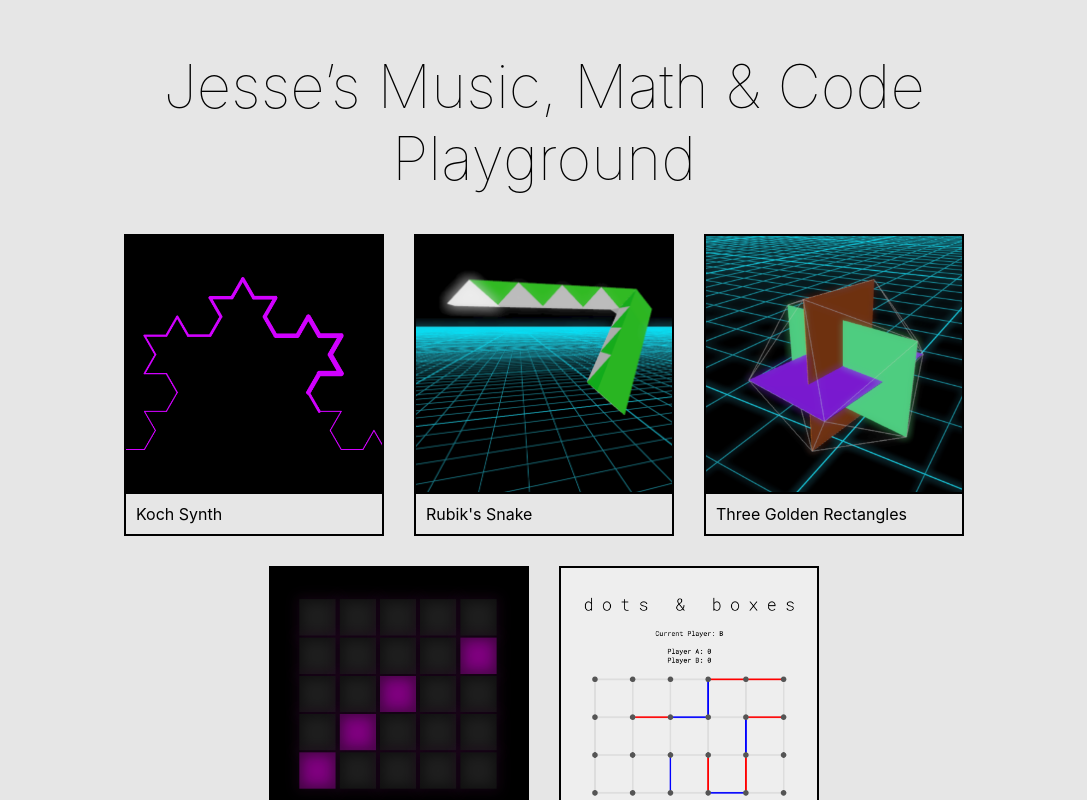
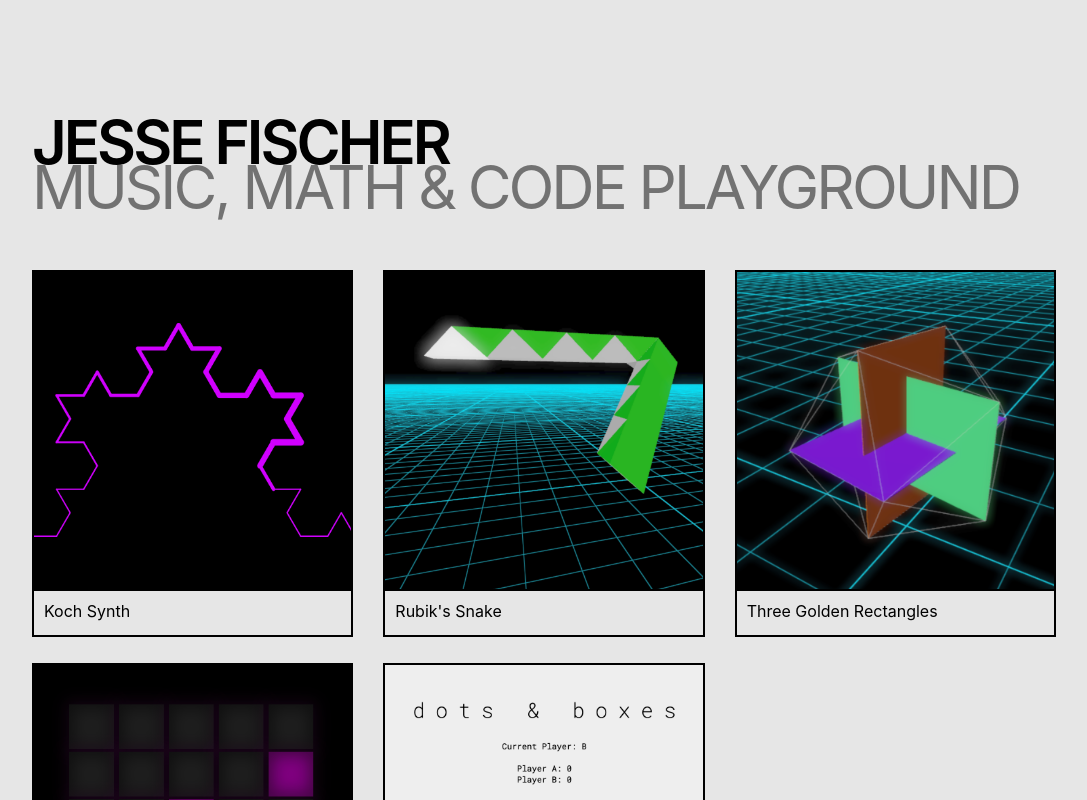
Before and after one commit to jessefischer/jessefischer.github.io, a React (Create React App) app: page / in a window 1280 px wide. Shown: the top 800 px of the page, without its empty margins (96-1183 px from the left). Built offline with nearby package versions, Linux system fonts and the light colour scheme.

Commit message:
feat: design changes

```diff
--- a/src/App.tsx
+++ b/src/App.tsx
@@ -3,8 +3,11 @@ import { Grid } from './Grid';
 
 function App() {
   return (
-    <div style={styles.app}>
-      <h1 style={styles.heading}>Jesse’s Music, Math & Code Playground</h1>
+    <div className="app">
+      <div className="header">
+        <h1 className="heading">Jesse Fischer</h1>
+        <h2 className="subhead">Music, Math & Code Playground</h2>
+      </div>
       <Grid>
         <BoxLink title="Koch Synth" href="https://koch-synth.netlify.app/" alt="Koch Synth" imgSrc="assets/koch-synth.png" />
         <BoxLink title="Rubik's Snake" href="https://snake-sequencer.netlify.app/" alt="Rubik's Snake" imgSrc="assets/snake-sequencer.png" />
@@ -16,15 +19,4 @@ function App() {
   );
 }
 
-const styles = {
-  app: {
-      margin: '50px 10vw',
-  },
-  heading: {
-    textAlign: 'center',
-    fontWeight: 100,
-    fontSize: 60
-  }
-} as const;
-
 export default App;
--- a/src/index.css
+++ b/src/index.css
@@ -8,12 +8,53 @@ body {
   -moz-osx-font-smoothing: grayscale;
 }
 
+.app {
+  margin: 120px 20px;
+}
+
+.header {
+  margin-bottom: 60px;
+}
+
+.heading {
+  all: unset;
+  display: block;
+  text-transform: uppercase;
+  font-weight: 600;
+  font-size: 60px;
+  letter-spacing: -0.05em;
+  line-height: 0.75em;
+}
+
+.subhead {
+  all: unset;
+  display: block;
+  text-transform: uppercase;
+  /* font-weight: 600; */
+  font-size: 60px;
+  letter-spacing: -0.05em;
+  line-height: 0.75em;
+  opacity: 0.5;
+}
+
 .grid {
-  display: flex;
-  flex-wrap: wrap;
+  display: grid;
+  grid-template-columns: repeat(2, 1fr);
   gap: 30px;
-  align-items: center;
-  justify-content: center;
+}
+
+@media screen and (min-width: 768px) {
+  .app {
+    margin: 120px 10vw;
+  }
+
+  .grid {
+    grid-template-columns: repeat(3, 1fr);
+  }
+}
+
+.link {
+  grid-column: span 1;
 }
 
 a {
@@ -25,6 +66,7 @@ a {
   display: flex;
   flex-direction: column;
   border: 2px solid black;
+  height: 100%;
 }
 
 .container:hover,
@@ -32,9 +74,14 @@ a:focus {
   outline: 2px solid black;
 }
 
+.container:hover .title {
+  color: white;
+  background-color: black;
+}
+
 .image {
-  height: 20vw;
-  width: 20vw;
+  width: 100%;
+  aspect-ratio: 1/1;
   border-bottom: 2px solid black;
   object-fit: cover;
   object-position: 50% 50%;
@@ -42,4 +89,5 @@ a:focus {
 
 .title {
   padding: 10px;
+  height: 100%;
 }
```
